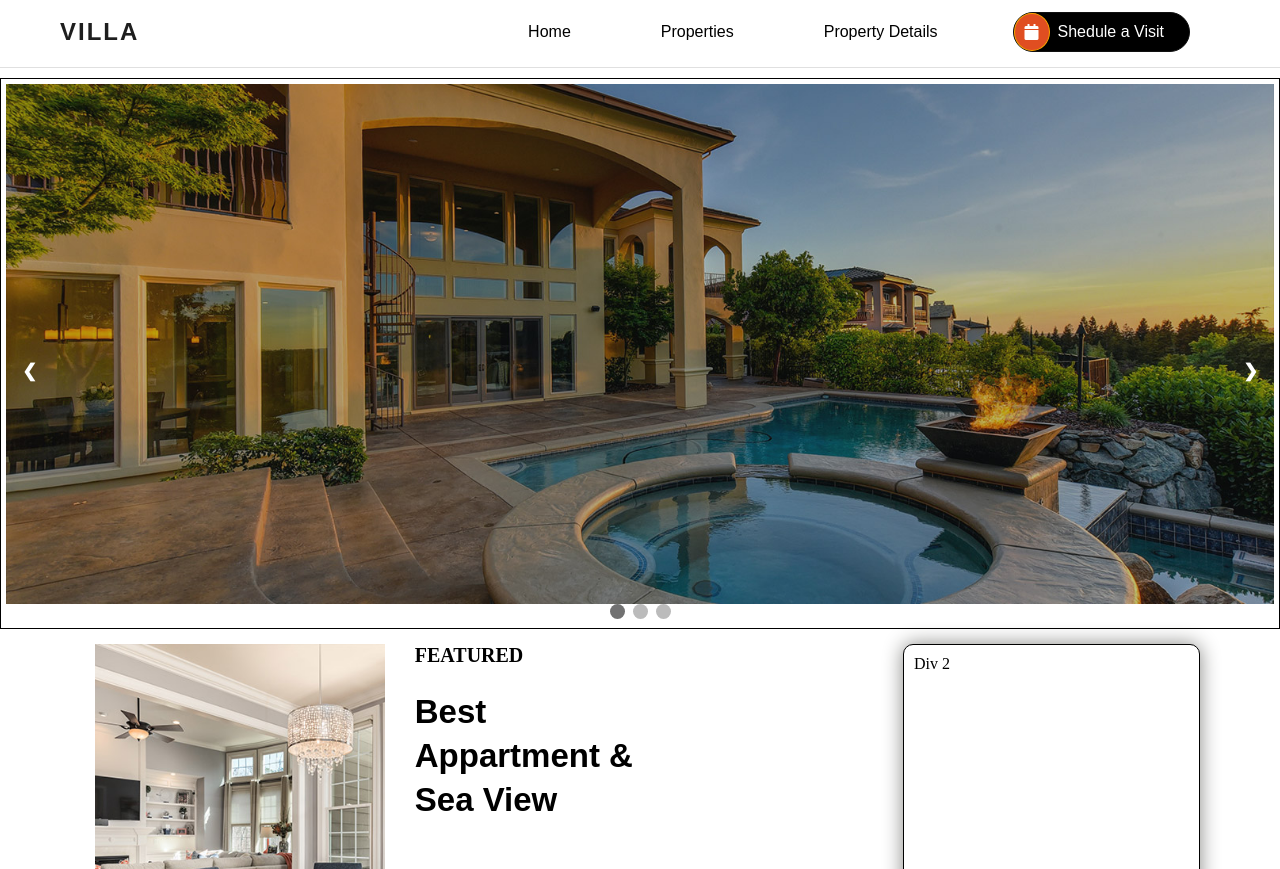
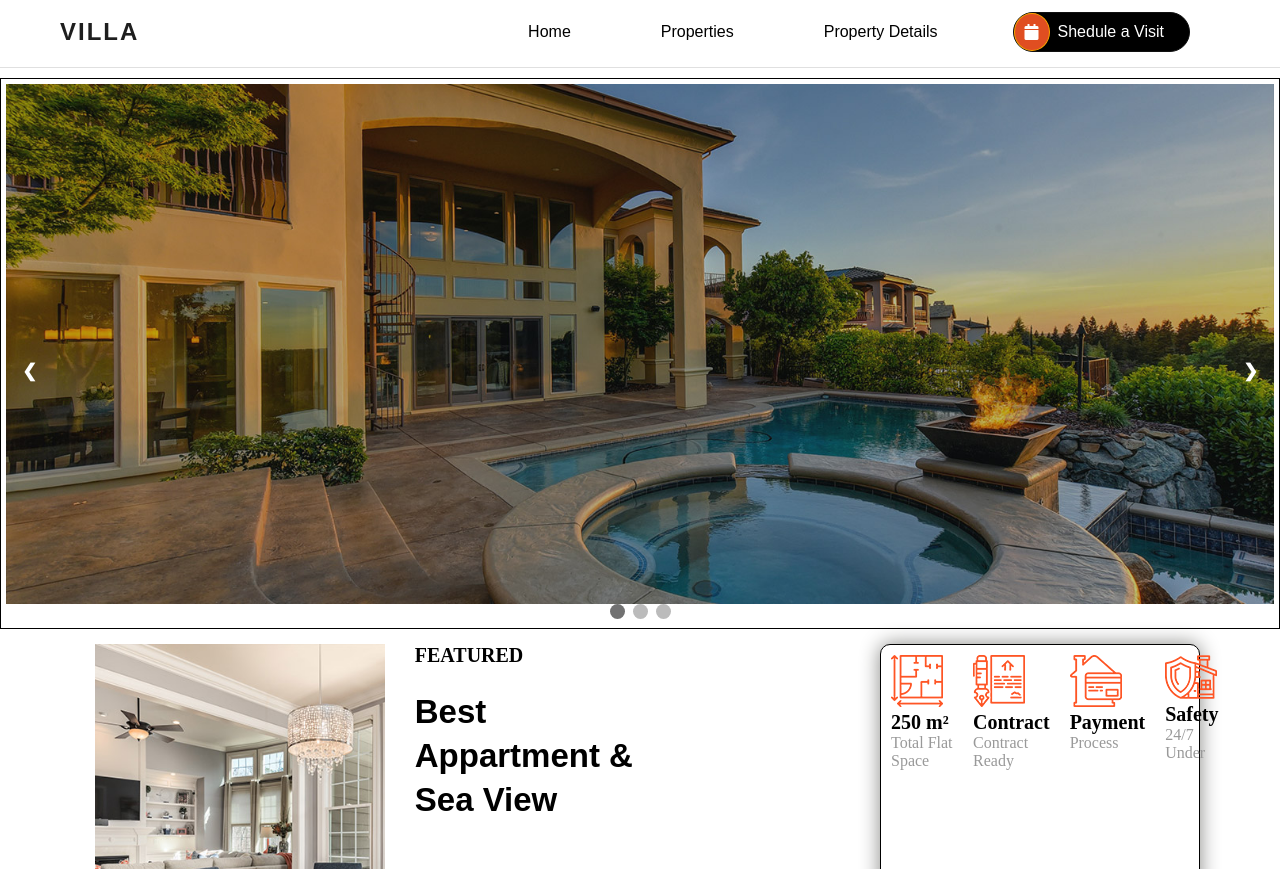
Before and after one commit to tahir123-dot/villa-website-template, a plain HTML site: page index.html in a window 1280 px wide. Shown: the part 54-923 px from the top of the page. Drawn offline with Linux system fonts and the light colour scheme.

Commit message:
info-list added in child class

```diff
--- a/index.html
+++ b/index.html
@@ -98,27 +98,72 @@
               <button class="accordion">Best useful links ?</button>
               <div class="panel">
                 <p>
-                  Get the best villa website template in HTML CSS and Bootstrap for your business. TemplateMo provides you the best free CSS templates in the world. Please tell your friends about it.
+                  Get the best villa website template in HTML CSS and Bootstrap
+                  for your business. TemplateMo provides you the best free CSS
+                  templates in the world. Please tell your friends about it.
                 </p>
               </div>
 
               <button class="accordion">How does this work ?</button>
               <div class="panel">
                 <p>
-                  Dolor almesit amet, consectetur adipiscing elit, sed doesn't eiusmod tempor incididunt ut labore consectetur adipiscing elit, sed do eiusmod tempor incididunt ut labore et dolore magna aliqua.
+                  Dolor almesit amet, consectetur adipiscing elit, sed doesn't
+                  eiusmod tempor incididunt ut labore consectetur adipiscing
+                  elit, sed do eiusmod tempor incididunt ut labore et dolore
+                  magna aliqua.
                 </p>
               </div>
 
               <button class="accordion">Why is Villa Agency the best ?</button>
               <div class="panel">
                 <p>
-                  Dolor almesit amet, consectetur adipiscing elit, sed doesn't eiusmod tempor incididunt ut labore consectetur adipiscing elit, sed do eiusmod tempor incididunt ut labore et dolore magna aliqua.
+                  Dolor almesit amet, consectetur adipiscing elit, sed doesn't
+                  eiusmod tempor incididunt ut labore consectetur adipiscing
+                  elit, sed do eiusmod tempor incididunt ut labore et dolore
+                  magna aliqua.
                 </p>
               </div>
             </div>
           </div>
         </div>
-        <div class="child">Div 2</div>
+        <div class="child">
+          <li class="list-info">
+            <div class="info-table">
+              <img src="images/info-icon-01.png" alt="info-icon-01" />
+              <div class="text-content">
+                <h1 class="two-52-m2-heading">250 m²</h1>
+                <span class="Flat-space">Total Flat Space</span>
+              </div>
+            </div>
+          </li>
+          <li class="list-info">
+            <div class="info-table">
+              <img src="images/info-icon-02.png" alt="info-icon-02" />
+              <div class="text-content">
+                <h1 class="two-52-m2-heading">Contract</h1>
+                <span class="Flat-space">Contract Ready</span>
+              </div>
+            </div>
+          </li>
+          <li class="list-info">
+            <div class="info-table">
+              <img src="images/info-icon-03.png" alt="info-icon-03" />
+              <div class="text-content">
+                <h1 class="two-52-m2-heading">Payment</h1>
+                <span class="Flat-space">Process</span>
+              </div>
+            </div>
+          </li>
+          <li class="list-info">
+            <div class="info-table">
+              <img src="images/info-icon-04.png" alt="info-icon-04"/>
+              <div class="text-content">
+                <h1 class="two-52-m2-heading">Safety</h1>
+                <span class="Flat-space">24/7 Under</span>
+              </div>
+            </div>
+          </li>
+        </div>
       </div>
     </div>
 
--- a/style.css
+++ b/style.css
@@ -254,7 +254,8 @@
 }
 
 .parent {
-    display: flex; /* Flexbox use karte hain to easily manage layout */
+    display: flex;
+    /* Flexbox use karte hain to easily manage layout */
 }
 
 .child {
@@ -266,13 +267,15 @@
 
 /* First child div ke liye */
 .child:first-child {
-    width: 75%; /* Width 40% set ki gayi hai */
+    width: 75%;
+    /* Width 40% set ki gayi hai */
     /*background-color: lightblue; */
 }
 
 /* Second child div ke liye */
 .child:last-child {
-    width: 25%; /* Width 60% set ki gayi hai */
+    width: 25%;
+    /* Width 60% set ki gayi hai */
     height: 400px;
     margin-top: 15px;
     margin-right: 80px;
@@ -281,23 +284,27 @@
     border-radius: 10px;
     border: 1px solid black;
 }
-  .secondchild:first-child{
+
+.secondchild:first-child {
     max-width: 35%;
     margin-left: 80px;
 }
-  .secondchild:last-child{
+
+.secondchild:last-child {
     max-width: 40%;
     margin-left: 30px;
 }
-  .featured-image{
+
+.featured-image {
     max-width: 100%;
     height: 400px;
 }
 
-  .featured-heading{
+.featured-heading {
     font-size: 10px;
 }
-  .title{
+
+.title {
     margin: 23px 0px 50px 0px;
     line-height: 44px;
     font-size: 33px;
@@ -305,7 +312,8 @@
     font-weight: bold;
     max-width: 73%;
 }
-  .accordion{
+
+.accordion {
     background-color: #fafafa;
     color: #444;
     cursor: pointer;
@@ -318,9 +326,42 @@
     transition: 0.4s;
 }
 
-.panel{
+.panel {
     padding: 25px 18px;
     display: none;
     background-color: white;
     overflow: hidden;
 }
+
+.list-info{
+    display: block;
+
+}
+.info-table {
+    display: block;
+    margin-right: 20px;
+    /* Space between each info-table */
+}
+
+.info-table img {
+    margin-right: 10px;
+    /* Space between image and text */
+}
+
+.text-content {
+    display: flex;
+    flex-direction: column;
+}
+
+.two-52-m2-heading {
+    margin: 0;
+    font-size: 20px;
+    /* Adjust font size */
+}
+
+.Flat-space {
+    font-size: 16px;
+    /* Adjust font size */
+    color: #999;
+    /* Adjust text color */
+}
```
Lines whose indentation alone changed are shown as unchanged.
